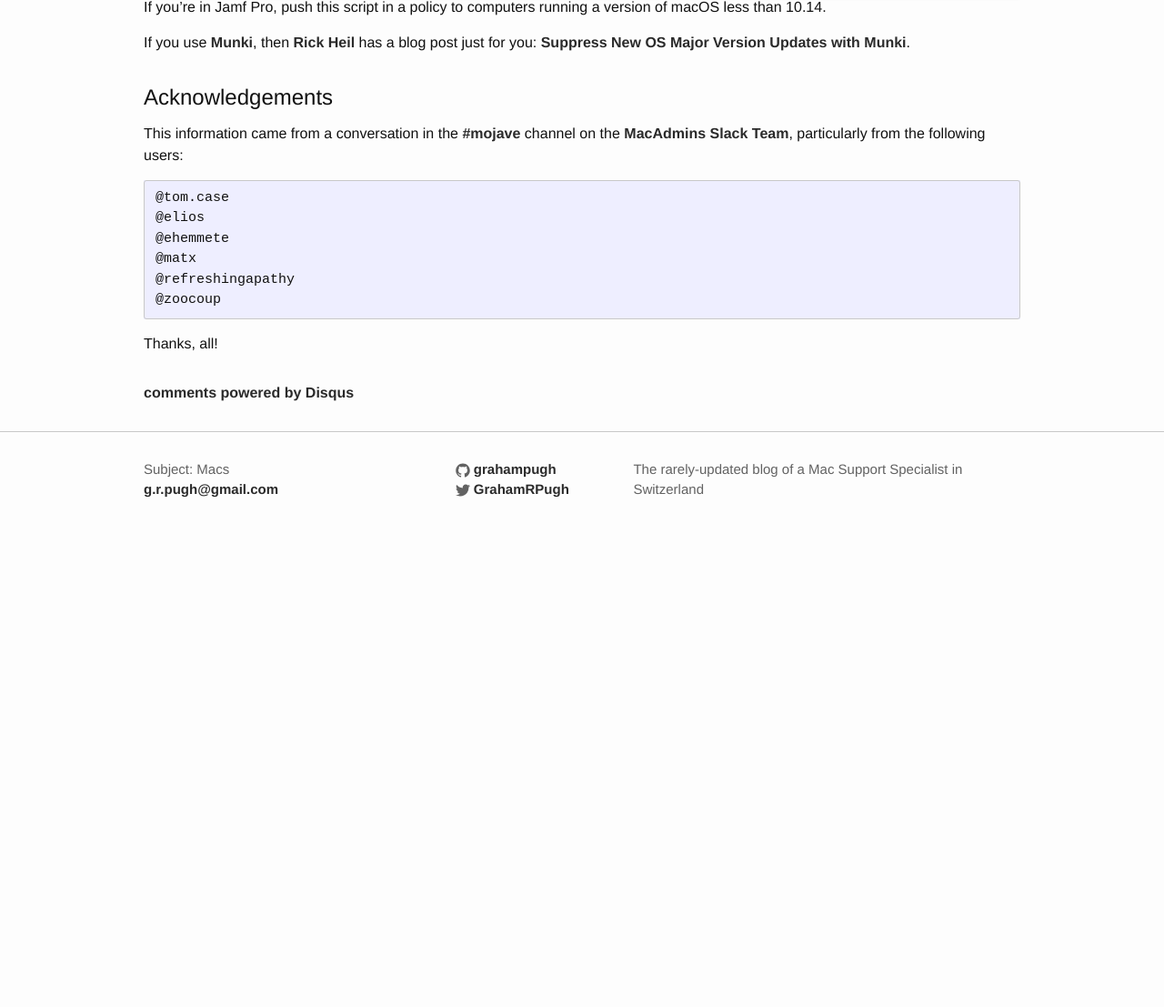
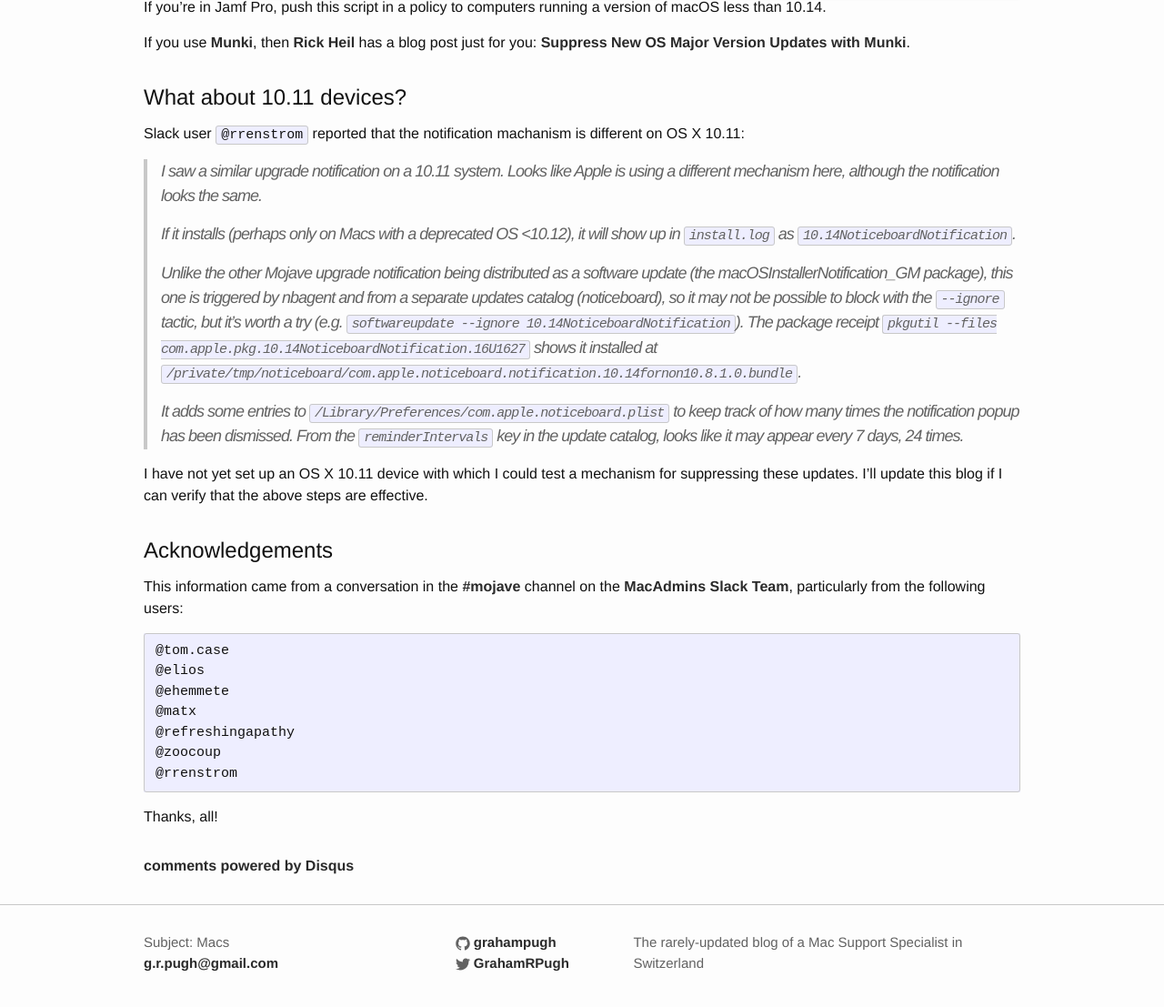
Before and after one commit to grahampugh/grahampugh.github.io, a Jekyll site: the page built from _posts/2018-10-19-disable-macos-upgrade-notifications.md, in a window 1280 px wide and 1400 px high, scrolled down 1383 px, cut to the strip 270-1377 px from the top of the window. Shown: the whole strip at 91% size. Built offline with Jekyll 4.4.1, drawn with Linux system fonts in a browser that asks for light colours; comment, search, counter and statistics services are not loaded; before the commit the page ends 2263 px from its top, so only the background shows below that.

Commit message:
update for 10.11

````diff
--- a/_posts/2018-10-19-disable-macos-upgrade-notifications.md
+++ b/_posts/2018-10-19-disable-macos-upgrade-notifications.md
@@ -65,6 +65,24 @@
 If you use [Munki], then [Rick Heil](https://rickheil.com/) has a blog post just for you: [Suppress New OS Major Version Updates with Munki](https://rickheil.com/suppress-new-os-major-version-updates-with-munki/).
 
 
+What about 10.11 devices?
+----
+
+Slack user `@rrenstrom` reported that the notification machanism is different on OS X 10.11:
+
+>I saw a similar upgrade notification on a 10.11 system. Looks like Apple is using a different mechanism here, although the notification looks the same.
+>
+>If it installs (perhaps only on Macs with a deprecated OS <10.12), it will show up in `install.log` as `10.14NoticeboardNotification`.
+>
+>Unlike the other Mojave upgrade notification being distributed as a software update (the macOSInstallerNotification_GM package), this one is triggered by nbagent and from a separate updates catalog (noticeboard), so it may not be possible to block with the `--ignore` tactic, but it's worth a try (e.g. `softwareupdate --ignore 10.14NoticeboardNotification`). The package receipt `pkgutil --files com.apple.pkg.10.14NoticeboardNotification.16U1627` shows it installed at `/private/tmp/noticeboard/com.apple.noticeboard.notification.10.14fornon10.8.1.0.bundle`.
+>
+>It adds some entries to `/Library/Preferences/com.apple.noticeboard.plist` to keep track of how many times the notification popup has been dismissed. From the `reminderIntervals` key in the update catalog, looks like it may appear every 7 days, 24 times.
+
+I have not yet set up an OS X 10.11 device with which I could test a mechanism for suppressing these updates. I'll update this blog if I can verify that the above steps are effective.
+
+
+
+
 Acknowledgements
 ----
 
@@ -77,6 +95,7 @@
 @matx
 @refreshingapathy
 @zoocoup
+@rrenstrom
 ```
 
 Thanks, all!
````
